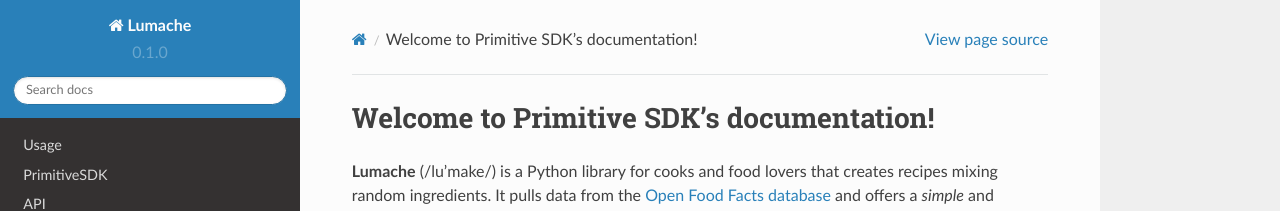
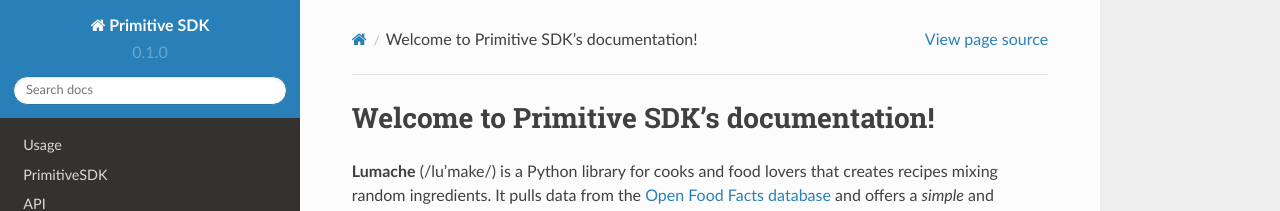
Before and after one commit to leeyunhome/readthedocs, a Sphinx documentation site: the page built from docs/source/index.rst, in a window 1280 px wide. Shown: the top 211 px of the page. Built offline with Sphinx 7.4.7 and the Read the Docs theme 2.0.0, drawn with Linux system fonts in a browser that asks for light colours.

Commit message:
Update conf.py

```diff
--- a/docs/source/conf.py
+++ b/docs/source/conf.py
@@ -2,7 +2,7 @@
 
 # -- Project information
 
-project = 'Lumache'
+project = 'Primitive SDK'
 copyright = '2021, Graziella'
 author = 'Graziella'
 
```
